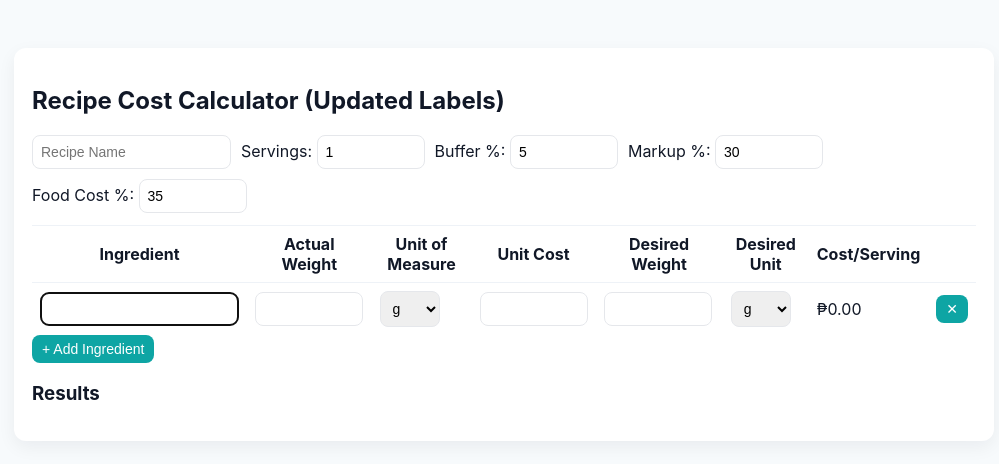
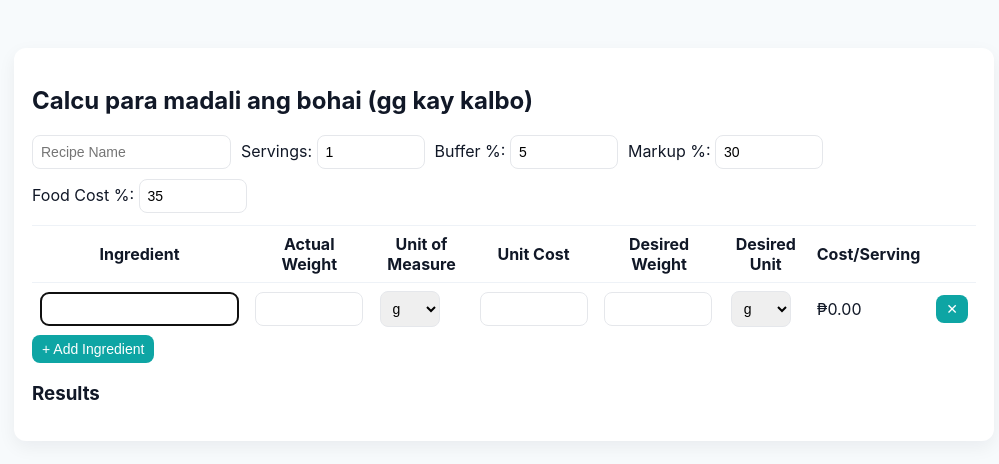
Before and after one commit to bajaralliana-cmyk/recipe-cost-calculator, a plain HTML site: page index.html in a window 1280 px wide. Shown: the whole page, without its empty margins (136-1135 px from the left). Drawn offline with Linux system fonts and the light colour scheme.

Commit message:
Update index.html

```diff
--- a/index.html
+++ b/index.html
@@ -19,7 +19,7 @@
 <body>
   <div class="wrap">
     <div class="card">
-      <h2>Recipe Cost Calculator (Updated Labels)</h2>
+      <h2>Calcu para madali ang bohai (gg kay kalbo)</h2>
       <div style="display:flex; gap:10px; margin-top:10px; flex-wrap:wrap; align-items:center;">
         <input id="recipeName" placeholder="Recipe Name" />
         <label>Servings: <input id="servings" type="number" min="1" value="1" /></label>
```
